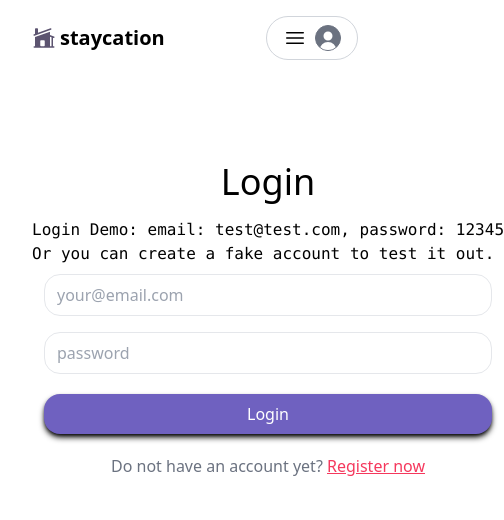
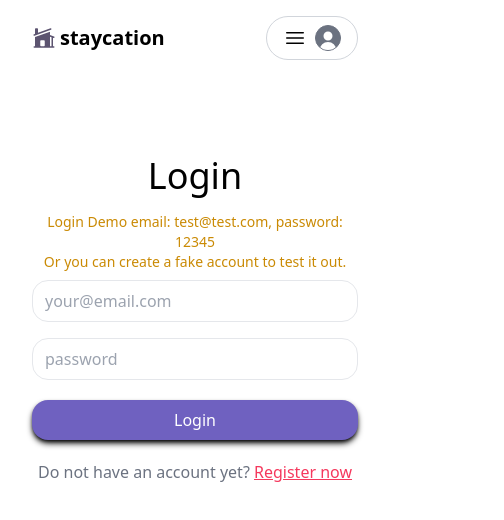
Before and after one commit to Amrindra/staycation-app, a React (Vite) app in the folder client/: page /login in a window 390 px wide. Shown: the top 520 px of the page, 504 px wide, since content can reach past the window. Built offline with nearby package versions, Linux system fonts and the light colour scheme; the HTML template or start-up script is replaced by a standard one.

Commit message:
Added responsive to the log in page

```diff
--- a/client/src/components/Header.jsx
+++ b/client/src/components/Header.jsx
@@ -1,8 +1,9 @@
-import { useContext } from "react";
+import { useContext, useState } from "react";
 import { Link } from "react-router-dom";
 import { UserContext } from "../context/UserContext";
 
 function Header() {
+  const [searchPlaces, setSearchPlaces] = useState([]);
   const { user } = useContext(UserContext);
 
   return (
--- a/client/src/components/ImageUploader.jsx
+++ b/client/src/components/ImageUploader.jsx
@@ -69,7 +69,7 @@ const ImageUploader = ({ photos, setPhotos }) => {
         <input
           type="text"
           name="photoLink"
-          placeholder="jpg, png...."
+          placeholder="Upload by link as jpg or png...."
           value={photoByLink}
           onChange={(event) => setByPhotoLink(event.target.value)}
         />
--- a/client/src/pages/LoginPage.jsx
+++ b/client/src/pages/LoginPage.jsx
@@ -33,11 +33,18 @@ function LoginPage() {
   }
 
   return (
-    <div className="mt-4 grow flex items-center justify-around">
-      <div className="mb-64">
+    <div className="mt-4 grow flex items-center justify-around ">
+      <div className="mb-64 w-full">
         <h1 className="text-4xl text-center mb-4">Login</h1>
-        <pre>Login Demo: email: test@test.com, password: 12345</pre>
-        <pre>Or you can create a fake account to test it out.</pre>
+        <div className="text-center">
+          <p className="text-sm  text-yellow-600">
+            Login Demo email: test@test.com, password: 12345
+          </p>
+          <p className="text-sm text-yellow-600 ">
+            Or you can create a fake account to test it out.
+          </p>
+        </div>
+
         <form className="max-w-md mx-auto" onSubmit={handleLogin}>
           <input
             type="email"
```
